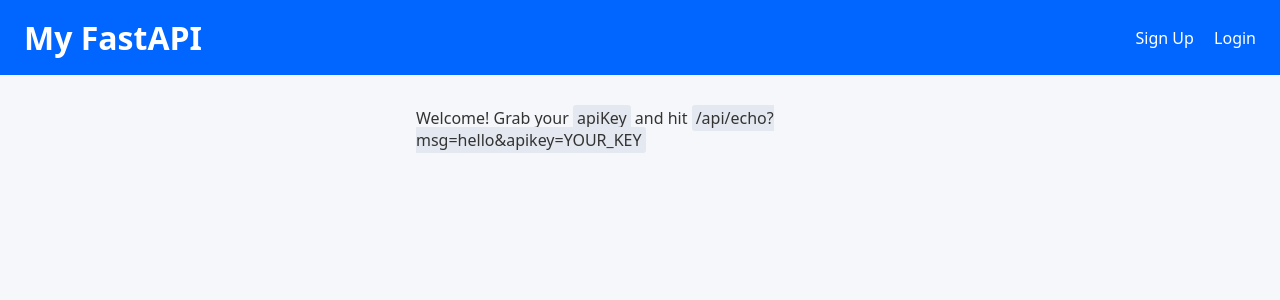
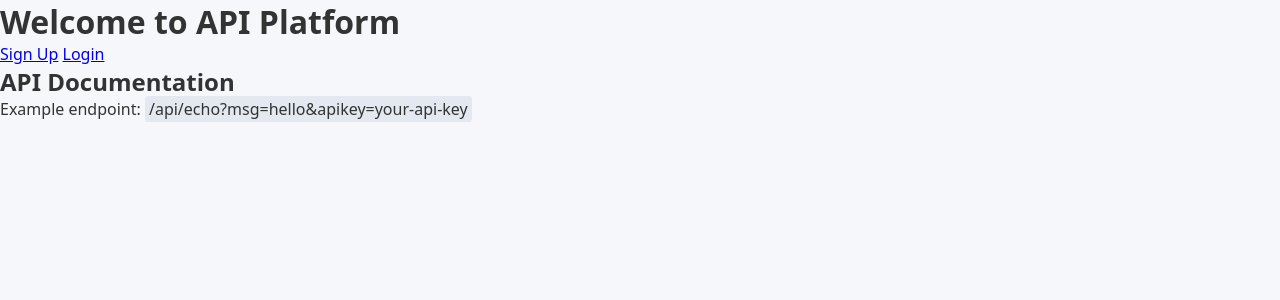
Before and after one commit to Xuankiendev/api-vxk1997, a FastAPI app: page / in a window 1280 px wide. Shown: the top 300 px of the page. Run offline with FastAPI, Linux system fonts and the light colour scheme.

Commit message:
Update index.html

```diff
--- a/templates/index.html
+++ b/templates/index.html
@@ -2,20 +2,21 @@
 <html lang="en">
 <head>
     <meta charset="UTF-8">
-    <meta name="viewport" content="width=device-width, initial-scale=1"/>
-    <title>API Home</title>
-    <link rel="stylesheet" href="/static/css/style.css"/>
+    <meta name="viewport" content="width=device-width, initial-scale=1.0">
+    <title>API Platform</title>
+    <link rel="stylesheet" href="/static/css/style.css">
 </head>
 <body>
-<header>
-    <h1>My FastAPI</h1>
-    <nav>
-        <a href="/signup">Sign Up</a>
-        <a href="/login">Login</a>
-    </nav>
-</header>
-<main>
-    <p>Welcome! Grab your <code>apiKey</code> and hit <code>/api/echo?msg=hello&apikey=YOUR_KEY</code></p>
-</main>
+    <div class="container">
+        <h1>Welcome to API Platform</h1>
+        <div class="nav-links">
+            <a href="/signup" class="button">Sign Up</a>
+            <a href="/login" class="button">Login</a>
+        </div>
+        <div class="api-docs">
+            <h2>API Documentation</h2>
+            <p>Example endpoint: <code>/api/echo?msg=hello&apikey=your-api-key</code></p>
+        </div>
+    </div>
 </body>
 </html>
```
